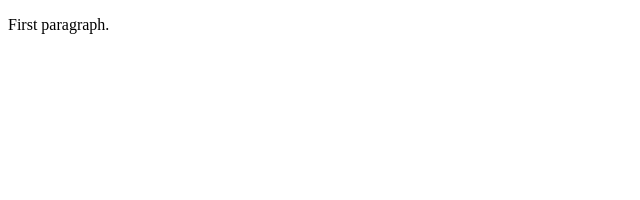
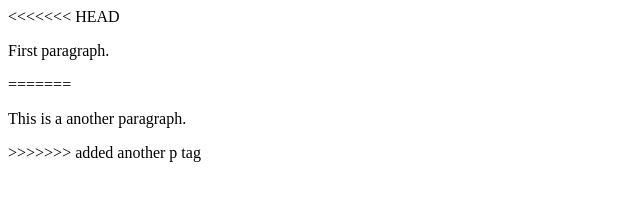
Before and after one commit to 00pankaj/learning-git, a plain HTML site: page index.html in a window 1280 px wide. Shown: the whole page, without its empty margins (0-640 px from the left). Drawn offline with Linux system fonts and the light colour scheme.

Commit message:
added another p tag

```diff
--- a/index.html
+++ b/index.html
@@ -4,6 +4,10 @@
     <title>Page Title</title>
   </head>
   <body>
+<<<<<<< HEAD
     <p>First paragraph.</p>
+=======
+    <p>This is a another paragraph.</p>
+>>>>>>> added another p tag
   </body>
 </html>
```
